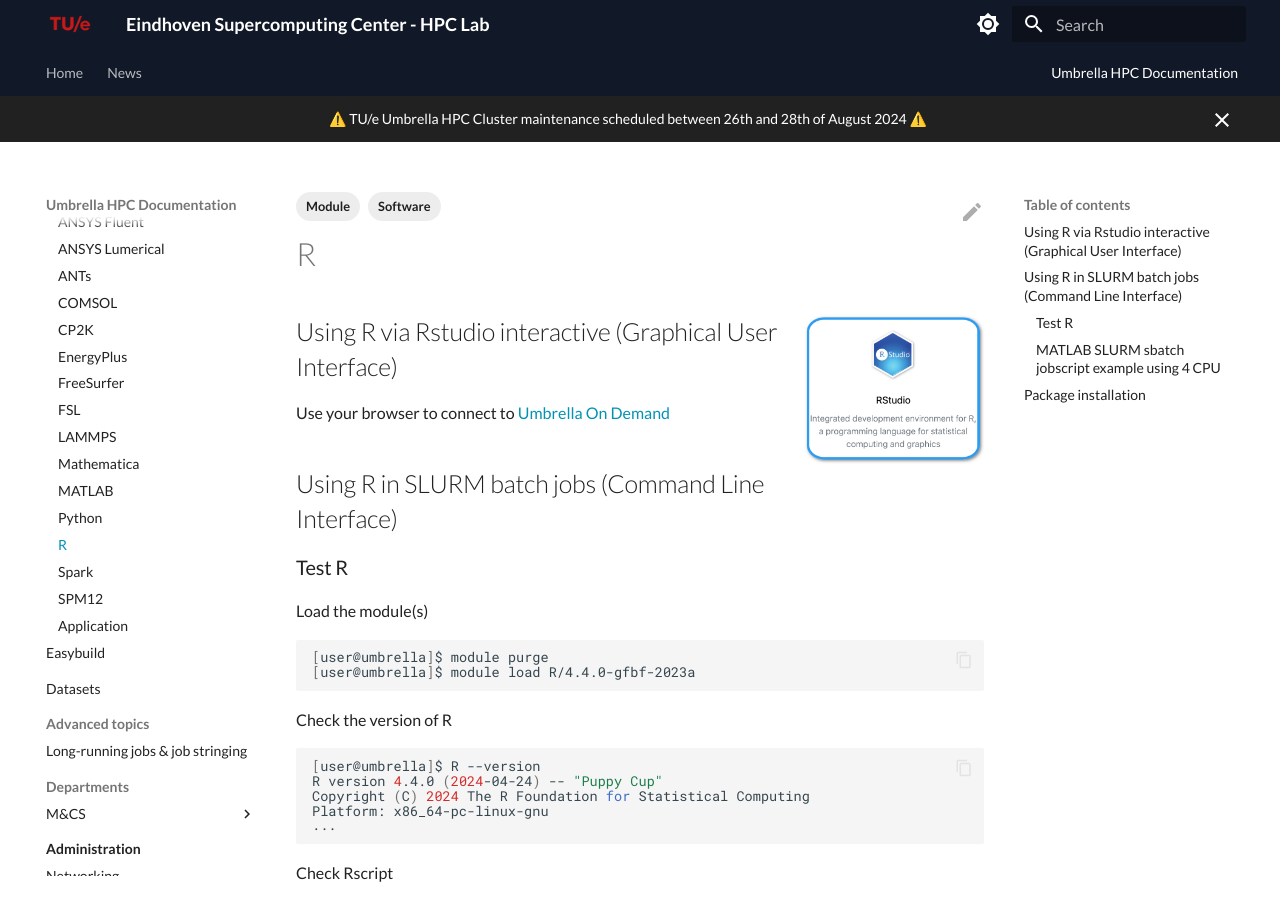
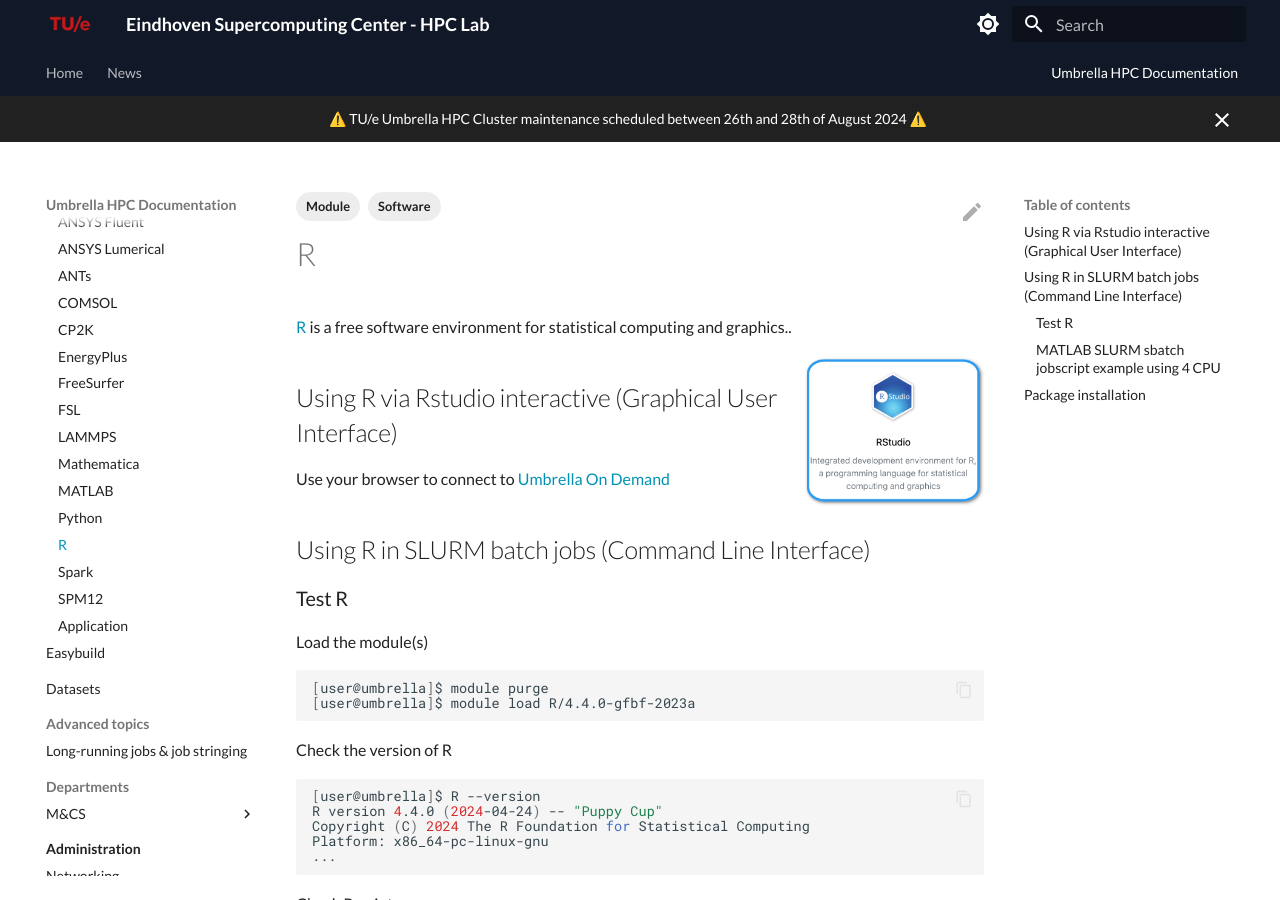
Before and after one commit to gferhpc/supercomputing.tue.nl, an MkDocs documentation site: the page built from pages/documentation/software/recipes/r.md, in a window 1280 px wide and 900 px high. Built offline with MkDocs 1.6.1 and Material for MkDocs 9.7.7, drawn with Linux system fonts in a browser that asks for light colours.

Commit message:
Update r.md

```diff
--- a/pages/documentation/software/recipes/r.md
+++ b/pages/documentation/software/recipes/r.md
@@ -2,6 +2,8 @@
 title: R
 tags: [Software, Module]
 ---
+
+[R](https://www.r-project.org/){:target="_blank"} is a free software environment for statistical computing and graphics..
 
 ![RStudio in Umbrella On Demand](rstudio-ood.png){: align=right style="height:150px"}
 
```
